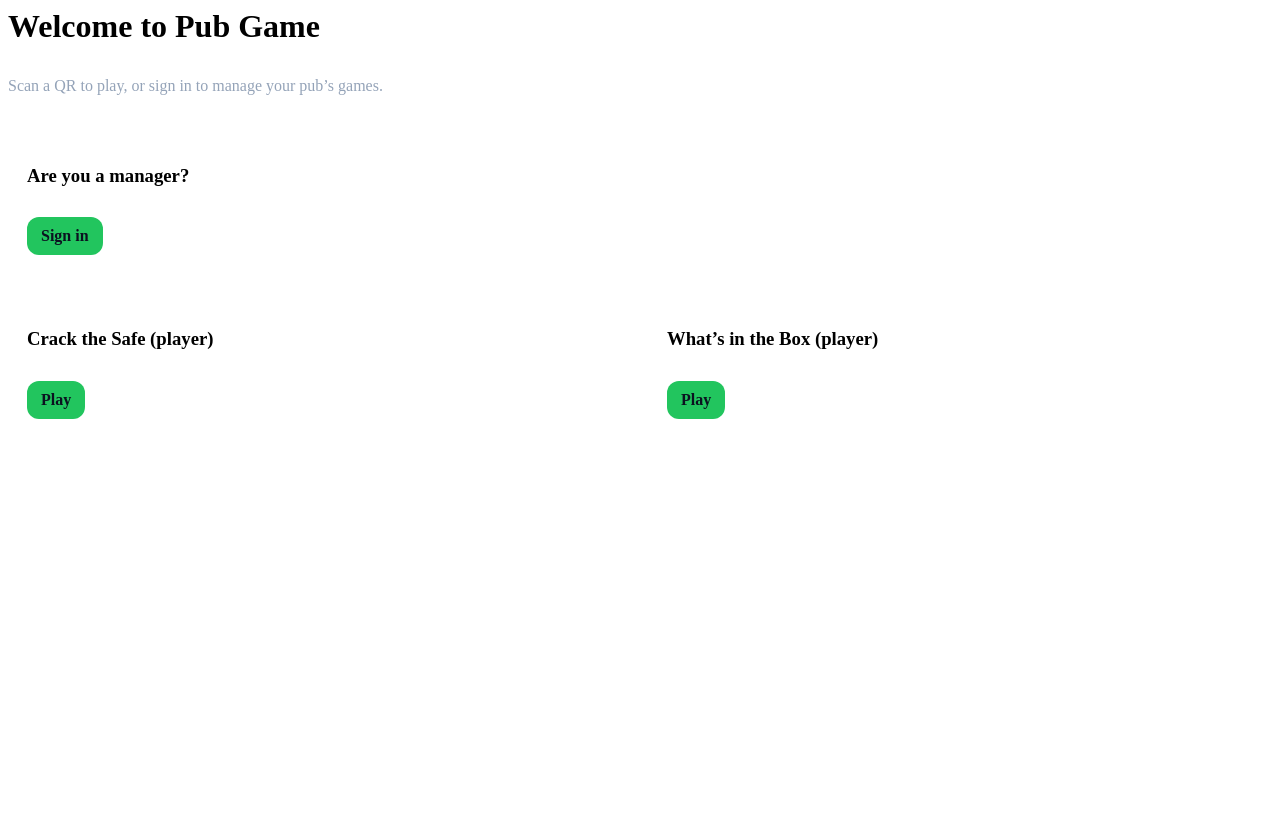
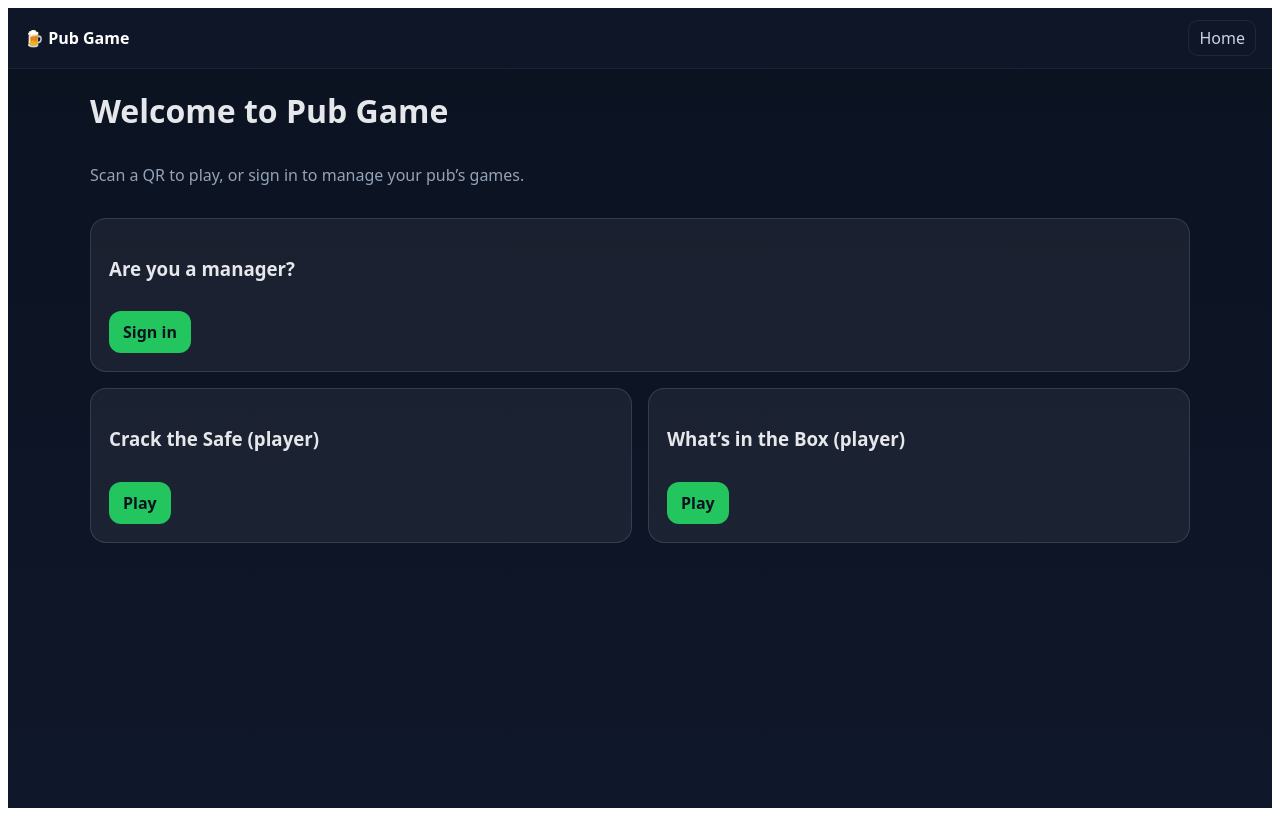
Before and after one commit to Lucasss1997/pub-game-frontend, a React (Create React App) app: page / in a window 1280 px wide. Built offline with nearby package versions, Linux system fonts and the light colour scheme.

Commit message:
Update App.jsx

```diff
--- a/src/App.jsx
+++ b/src/App.jsx
@@ -3,42 +3,52 @@ import { BrowserRouter, Routes, Route, Navigate } from 'react-router-dom';
 
 import { isLoggedIn } from './lib/auth';
 import PrivateRoute from './components/PrivateRoute';
+import TopNav from './components/TopNav';
 
-// PAGES
 import Home from './pages/Home';
 import LoginPage from './LoginPage';
 import DashboardPage from './DashboardPage';
 
-// Public QR pages
 import CrackSafePublic from './pages/play/CrackSafePublic';
 import WhatsInTheBoxPublic from './pages/play/WhatsInTheBoxPublic';
 
 export default function App() {
   return (
     <BrowserRouter>
+      <div style={shell}>
+        <TopNav />
+        <main style={main}>
           <Routes>
-        {/* Public */}
             <Route path="/" element={<Home />} />
             <Route
               path="/login"
               element={isLoggedIn() ? <Navigate to="/dashboard" replace /> : <LoginPage />}
             />
-
-        {/* Public play (no login) */}
+            {/* Public play pages (QR) */}
             <Route path="/play/crack-the-safe" element={<CrackSafePublic />} />
             <Route path="/play/whats-in-the-box" element={<WhatsInTheBoxPublic />} />
-
             {/* Protected */}
             <Route element={<PrivateRoute />}>
               <Route path="/dashboard" element={<DashboardPage />} />
             </Route>
-
-        {/* Catch-all */}
+            {/* Fallback */}
             <Route
               path="*"
               element={<Navigate to={isLoggedIn() ? '/dashboard' : '/login'} replace />}
             />
           </Routes>
+        </main>
+      </div>
     </BrowserRouter>
   );
 }
+
+const shell = {
+  minHeight:'100vh',
+  background:'linear-gradient(180deg,#0b1220 0%, #0f172a 100%)',
+  color:'#e5e7eb',
+  fontFamily:'system-ui,-apple-system,Segoe UI,Roboto,Helvetica,Arial,sans-serif',
+  display:'grid',
+  gridTemplateRows:'auto 1fr'
+};
+const main = { padding:20, maxWidth:1100, margin:'0 auto', width:'100%' };
```
Lines whose indentation alone changed are shown as unchanged.
